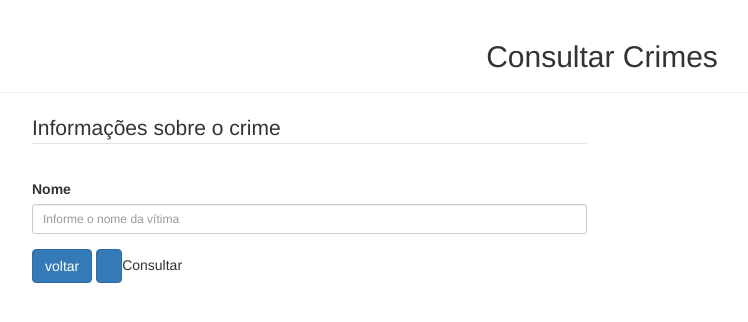
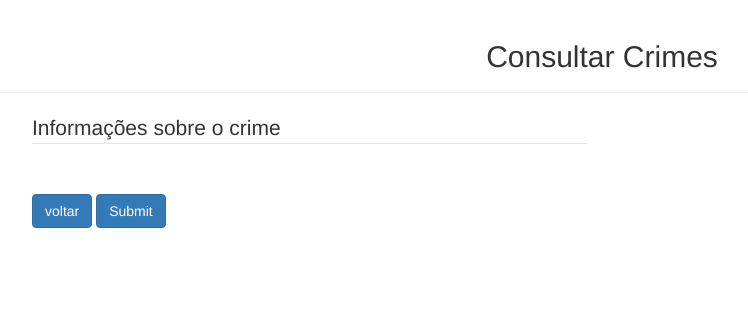
Before and after one commit to elntele/crimesPE, a PHP site: page /formConsultarCrime.php in a window 1280 px wide. Shown: the top 322 px of the page, without its empty margins (38-786 px from the left). Run offline with PHP 8.4, Linux system fonts and the light colour scheme.

Commit message:
correção do botão consultar crime e do bug do campo nome

```diff
--- a/formConsultarCrime.php
+++ b/formConsultarCrime.php
@@ -57,8 +57,8 @@
 			    <!--########################-->
 			     		<div class= "form-group">
 			    			<?php
-			    				$strPost = strtoupper('$_POST["nome"]');
-			    				if (!empty($strPost)){
+			    				//$strPost = strtoupper('$_POST["nome"]');
+			    				if (!empty($_POST["nome"])){
 			    					echo '<label class="control-label">Nome</label>';
 			    	    			echo '<input class="form-control input-sm" type="text" name="nome_vitima" id="nome_vitima" onkeyup="toUpper(this)" placeholder="Informe o nome da vítima">';
 			    	    		}else{
@@ -146,6 +146,7 @@
 							</div>
 
 			<a href="formPreConsultarCrime.php" class="btn btn-primary"  role="button">voltar</a>
-			<input type="button" onclick="buscarCrimes()" class="btn btn-primary">Consultar</input>
+			<!--<input type="button" onclick="buscarCrimes()" class="btn btn-primary">Consultar</input>-->
+			<button  onclick="buscarCrimes()" class="btn btn-primary">Submit</button>
 	</body>
 </html>
```
